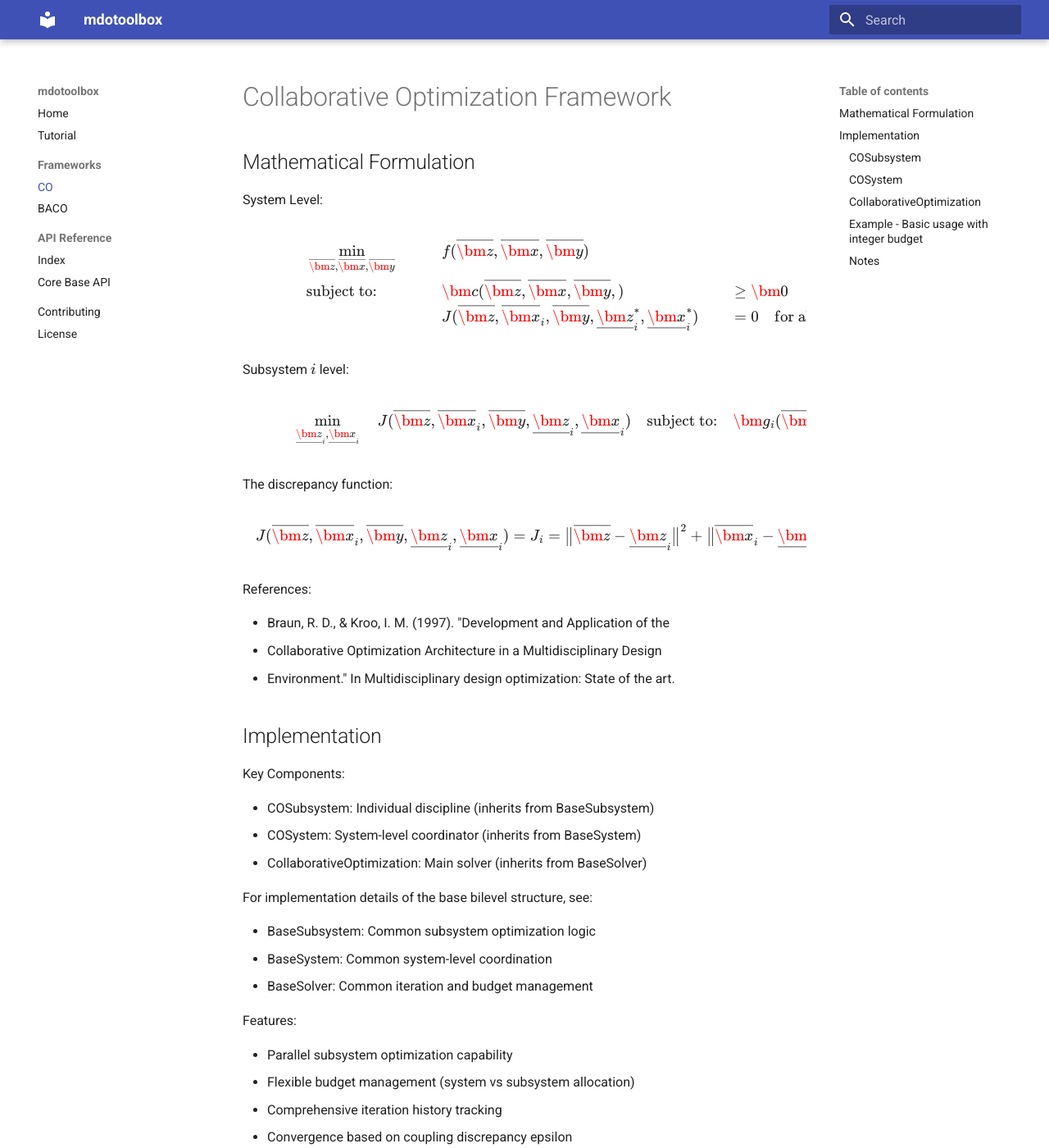
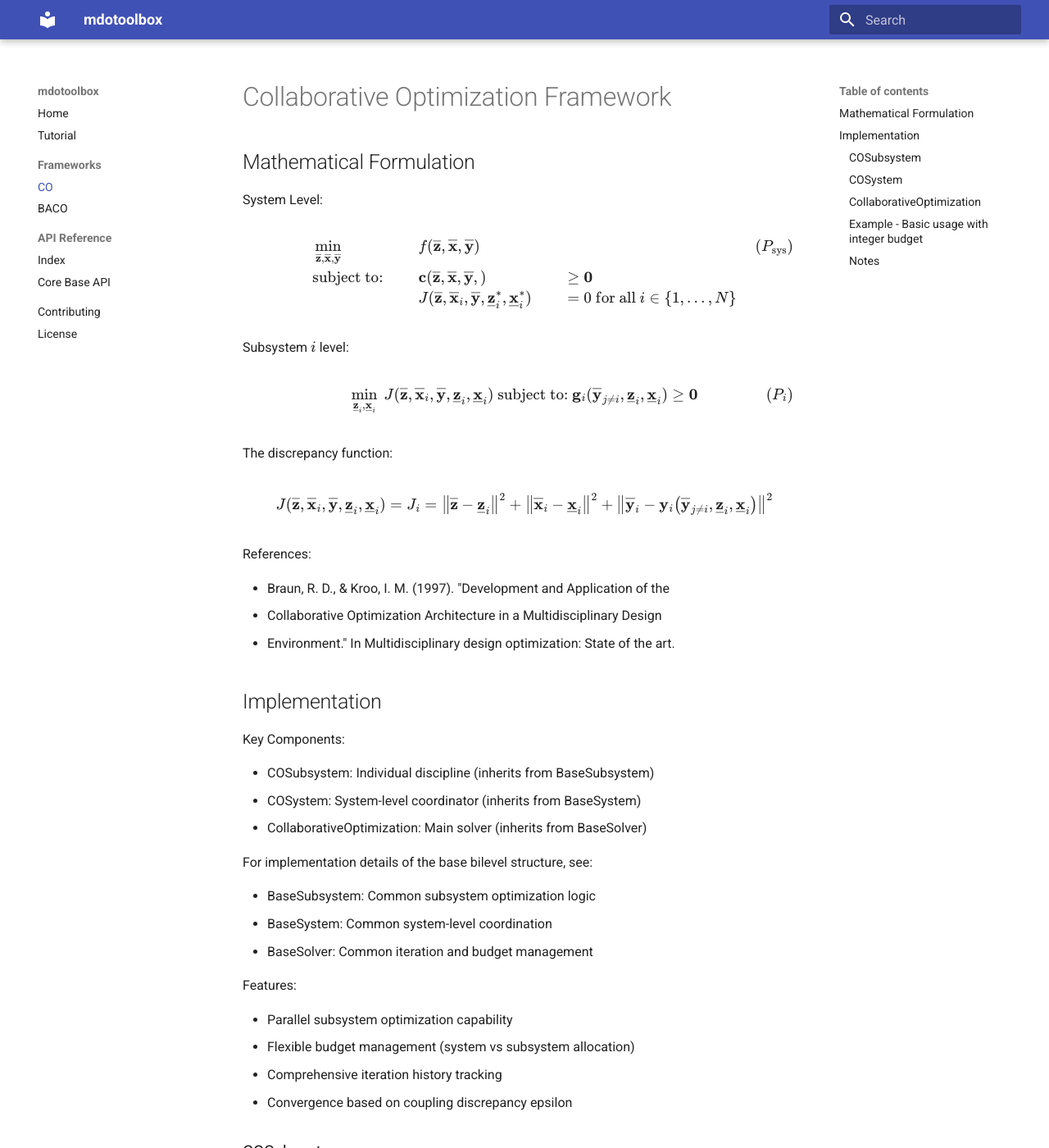
Before and after one commit to moebehfn/mdotoolbox, an MkDocs documentation site: the page built from docs/frameworks/co.md, in a window 1280 px wide and 1400 px high. Shown: the whole window at 82% size. Built offline with MkDocs 1.6.1 and Material for MkDocs 9.7.7, drawn with Linux system fonts in a browser that asks for light colours; some of the changed text lies outside the part shown.

Commit message:
bugfix(ci): latex formatting

```diff
--- a/docs/frameworks/co.md
+++ b/docs/frameworks/co.md
@@ -7,27 +7,27 @@ System Level:
 $$
 \begin{align*}
     &\min_{
-        \overline{\bm{z}},
-        \overline{\bm{x}},
-        \overline{\bm{y}}
-    }\quad&&f(
-        \overline{\bm{z}},
-        \overline{\bm{x}},
-        \overline{\bm{y}}
+        \overline{\mathbf{z}},
+        \overline{\mathbf{x}},
+        \overline{\mathbf{y}}
+    }\ &&f(
+        \overline{\mathbf{z}},
+        \overline{\mathbf{x}},
+        \overline{\mathbf{y}}
     ) \tag{\(P_\text{sys}\)} \\
-    &\text{subject to:}\quad&&\bm{c}(
-        \overline{\bm{z}},
-        \overline{\bm{x}},
-        \overline{\bm{y}},
-    ) &&\geq \bm{0}\nonumber\\
+    &\text{subject to:}\ &&\mathbf{c}(
+        \overline{\mathbf{z}},
+        \overline{\mathbf{x}},
+        \overline{\mathbf{y}},
+    ) &&\geq \mathbf{0}\nonumber\\
     %
     &  && J(
-        \overline{\bm{z}},
-        \overline{\bm{x}}_i,
-        \overline{\bm{y}},
-        \underline{\bm{z}}_i^*,
-        \underline{\bm{x}}_i^*
-    ) &&= 0\quad \text{for all}\quad i\in\{1, \ldots, N\}
+        \overline{\mathbf{z}},
+        \overline{\mathbf{x}}_i,
+        \overline{\mathbf{y}},
+        \underline{\mathbf{z}}_i^*,
+        \underline{\mathbf{x}}_i^*
+    ) &&= 0\ \text{for all}\ i\in\{1, \ldots, N\}
 \end{align*}
 $$
 
@@ -36,20 +36,20 @@ Subsystem $i$ level:
 $$
 \begin{equation}
     \min_{
-        \underline{\bm{z}}_i,
-        \underline{\bm{x}}_i
-    }\quad J(
-        \overline{\bm{z}},
-        \overline{\bm{x}}_i,
-        \overline{\bm{y}},
-        \underline{\bm{z}}_i,
-        \underline{\bm{x}}_i
-    ) \tag{\(P_i\)}\quad
-    \text{subject to:}\quad\bm{g}_i(
-        \overline{\bm{y}}_{j\neq i},
-        \underline{\bm{z}}_i,
-        \underline{\bm{x}}_i
-    )\geq\bm{0}
+        \underline{\mathbf{z}}_i,
+        \underline{\mathbf{x}}_i
+    }\ J(
+        \overline{\mathbf{z}},
+        \overline{\mathbf{x}}_i,
+        \overline{\mathbf{y}},
+        \underline{\mathbf{z}}_i,
+        \underline{\mathbf{x}}_i
+    ) \tag{\(P_i\)}\
+    \text{subject to:}\ \mathbf{g}_i(
+        \overline{\mathbf{y}}_{j\neq i},
+        \underline{\mathbf{z}}_i,
+        \underline{\mathbf{x}}_i
+    )\geq\mathbf{0}
 \end{equation}
 $$
 
@@ -58,18 +58,18 @@ The discrepancy function:
 $$
 \begin{equation*}
     J(
-        \overline{\bm{z}},
-        \overline{\bm{x}}_i,
-        \overline{\bm{y}},
-        \underline{\bm{z}}_i,
-        \underline{\bm{x}}_i
+        \overline{\mathbf{z}},
+        \overline{\mathbf{x}}_i,
+        \overline{\mathbf{y}},
+        \underline{\mathbf{z}}_i,
+        \underline{\mathbf{x}}_i
     ) = J_i =
-        \bigl\|\overline{\bm{z}}-\underline{\bm{z}}_i\bigr\|^2 +
-        \bigl\|\overline{\bm{x}}_i-\underline{\bm{x}}_i\bigr\|^2 +
-        \bigl\|\overline{\bm{y}}_i-\bm{y}_i\bigl(
-        \overline{\bm{y}}_{j\neq i},
-        \underline{\bm{z}}_i,
-        \underline{\bm{x}}_i
+        \bigl\|\overline{\mathbf{z}}-\underline{\mathbf{z}}_i\bigr\|^2 +
+        \bigl\|\overline{\mathbf{x}}_i-\underline{\mathbf{x}}_i\bigr\|^2 +
+        \bigl\|\overline{\mathbf{y}}_i-\mathbf{y}_i\bigl(
+        \overline{\mathbf{y}}_{j\neq i},
+        \underline{\mathbf{z}}_i,
+        \underline{\mathbf{x}}_i
     \bigr)\bigr\|^2
 \end{equation*}
 $$
@@ -103,13 +103,13 @@ Features:
 
 ### COSubsystem
 
-| Attribute        | Type         | Description                                                                |
-|:-----------------|:-------------|:---------------------------------------------------------------------------|
-| `problem`        | `Problem`    | Local subsystem optimization problem with objective and constraints        |
-| `z_idxs`         | `np.ndarray` | Indices of shared design variables in the global variable vector           |
-| `x_idxs`         | `np.ndarray` | Indices of local design variables in the global variable vector            |
-| `y_idxs`         | `np.ndarray` | Indices of subsystem outputs in the global output vector                   |
-| `y_coupled_idxs` | `np.ndarray` | list of index arrays for coupled variables (targets) from other subsystems |
+| Attribute        | Type         | Description                                                                 |
+|:-----------------|:-------------|:----------------------------------------------------------------------------|
+| `problem`        | `Problem`    | Local subsystem optimization problem with objective and constraints.        |
+| `z_idxs`         | `np.ndarray` | Indices of shared design variables in the global variable vector.           |
+| `x_idxs`         | `np.ndarray` | Indices of local design variables in the global variable vector.            |
+| `y_idxs`         | `np.ndarray` | Indices of subsystem outputs in the global output vector.                   |
+| `y_coupled_idxs` | `np.ndarray` | list of index arrays for coupled variables (targets) from other subsystems. |
 
 Example:
 
@@ -132,10 +132,10 @@ subsystem = COSubsystem(
 
 ### COSystem
 
-| Attribute    | Type                | Description                                                      |
-|:-------------|:--------------------|:-----------------------------------------------------------------|
-| `problem`    | `Problem`           | System-level optimization problem with objective and constraints |
-| `subsystems` | `list[COSubsystem]` | All subsystems in the MDO problem                                |
+| Attribute    | Type                | Description                                                       |
+|:-------------|:--------------------|:------------------------------------------------------------------|
+| `problem`    | `Problem`           | System-level optimization problem with objective and constraints. |
+| `subsystems` | `list[COSubsystem]` | All subsystems in the MDO problem.                                |
 
 Workflow:
 
@@ -231,6 +231,6 @@ print(f"Final discrepancy: {result.best.J_total}")
 ### Notes
 
 - Convergence requires $\sum_i^N J_i = J_\text{total} \leq \epsilon_J$ AND feasibility $h_\text{total} <= \epsilon_h$
-  - System targets (z_bar, x_bar, y_bar) updated each iteration
-  - Subsystems optimize in parallel conceptually
-  - Budget exhaustion triggers early termination
+- System targets (z_bar, x_bar, y_bar) updated each iteration
+- Subsystems optimize in parallel conceptually
+- Budget exhaustion triggers early termination
```
Also changed, not shown: other parts of docs/frameworks/co.md (+13 -13 lines), docs/frameworks/baco.md (+78 -78 lines), docs/tutorial.md (+7 -7 lines), 9 other files.
